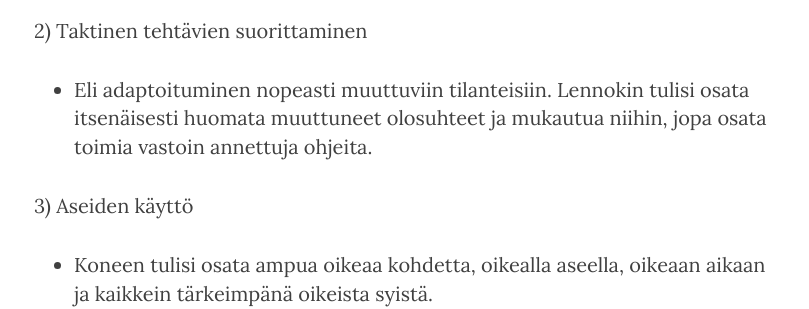
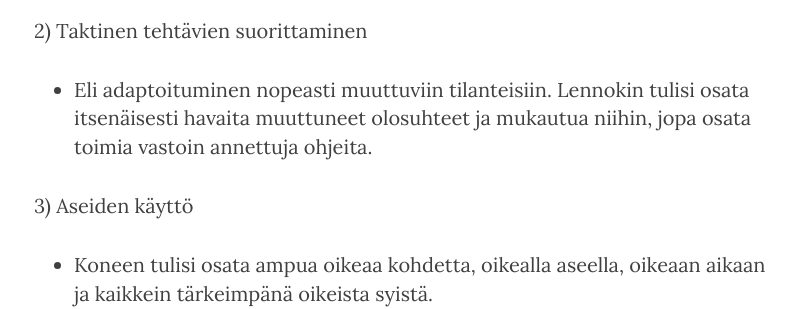
Before and after one commit to varmais/varmais.github.io, a Jekyll site: the page built from _posts/2017-02-01-miehittamattomat-lennokit-horneteja-korvaamaan.markdown, in a window 1280 px wide and 900 px high, scrolled down 1309 px. Shown: the part 183-492 px from the top of the window, without its empty margins (231-1040 px from the left). Built offline with Jekyll 4.4.1, drawn with Linux system fonts in a browser that asks for light colours; nearby versions of some CDN libraries.

Commit message:
Update horner post

```diff
--- a/_posts/2017-02-01-miehittamattomat-lennokit-horneteja-korvaamaan.markdown
+++ b/_posts/2017-02-01-miehittamattomat-lennokit-horneteja-korvaamaan.markdown
@@ -28,7 +28,7 @@ matkustajaliikenne kulkisi ilman lentäjiä, saatika sitten kone täynnä aseita
 ohjatuissa lennokeissakin silloin, kun yhteys maassa olevan lentäjän ja lennokin välillä katkeaa.
 
 2) Taktinen tehtävien suorittaminen
-- Eli adaptoituminen nopeasti muuttuviin tilanteisiin. Lennokin tulisi osata itsenäisesti huomata muuttuneet
+- Eli adaptoituminen nopeasti muuttuviin tilanteisiin. Lennokin tulisi osata itsenäisesti havaita muuttuneet
 olosuhteet ja mukautua niihin, jopa osata toimia vastoin annettuja ohjeita.
 
 3) Aseiden käyttö
```
